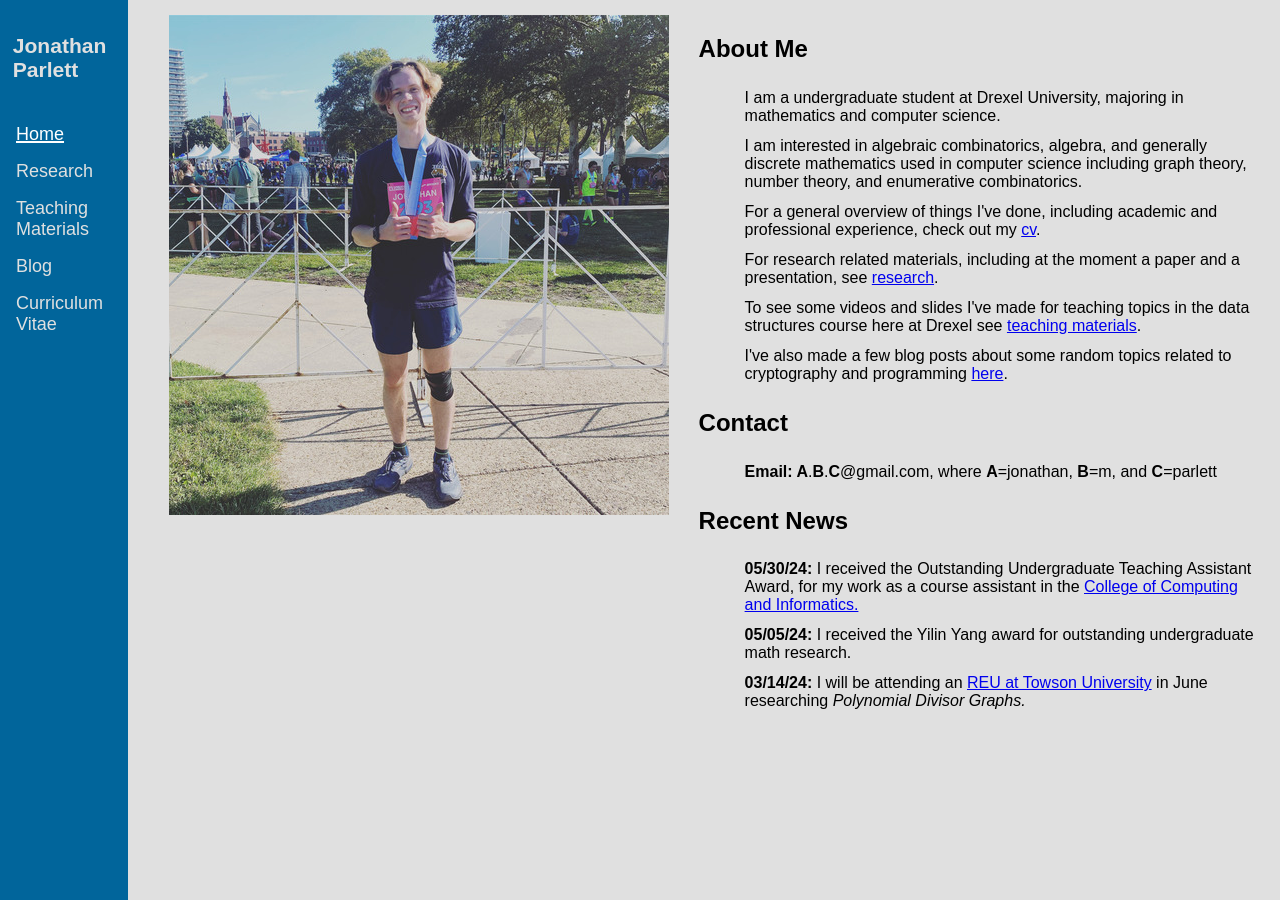
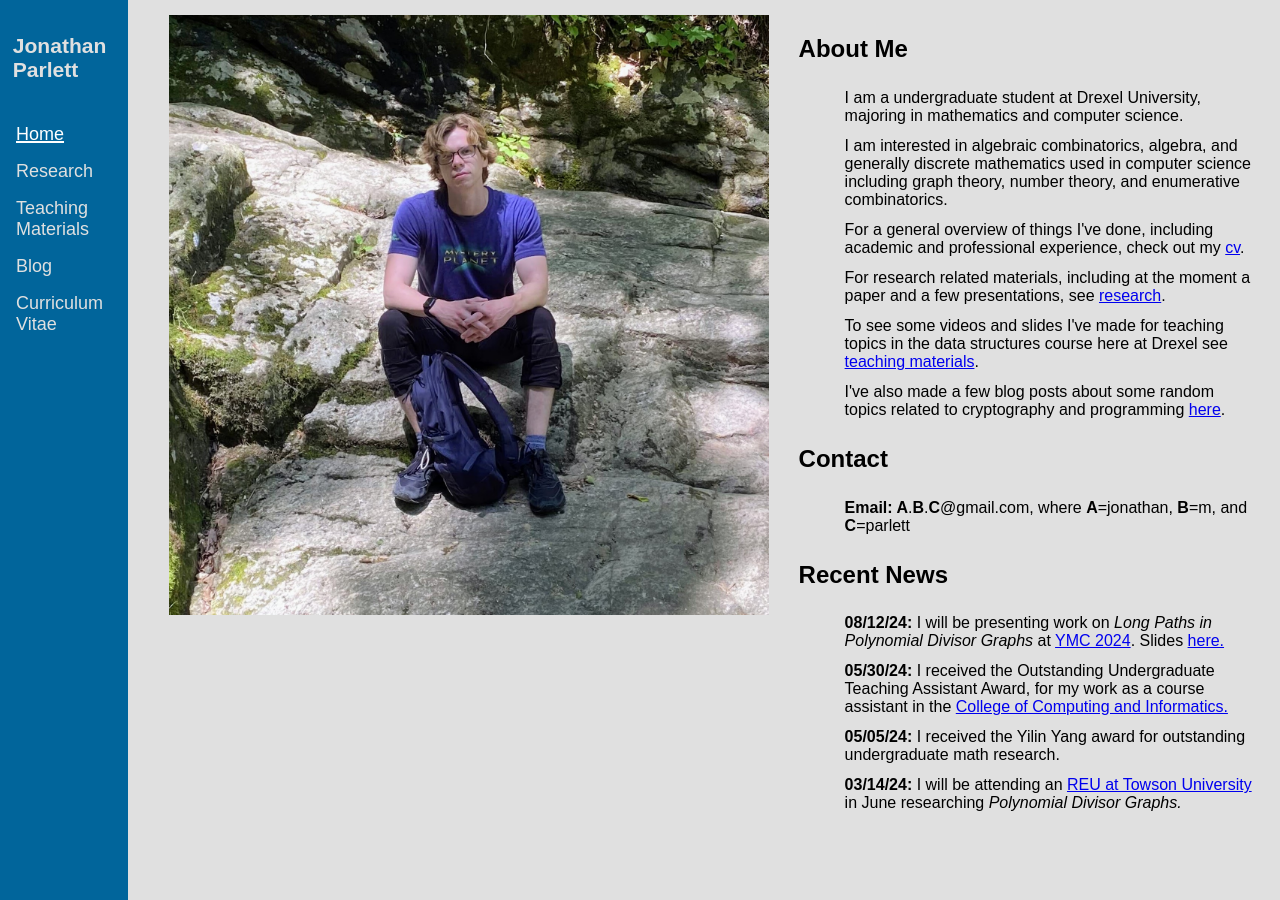
Before and after one commit to jmparlett/jmparlett.github.io, a Jekyll site: the page built from _pages/index.html, in a window 1280 px wide. Built offline with Jekyll 4.4.1, drawn with Linux system fonts in a browser that asks for light colours.

Commit message:
added ymc2024 presentation and changed photo

```diff
--- a/_pages/index.html
+++ b/_pages/index.html
@@ -19,7 +19,7 @@ id: home
             <!-- <center><h1>Jonathan Parlett</h1></center> -->
     <div class="row">
         <div id="about_me_l" class="left_col"> <!--Picture + useful links-->
-            <img src="{{ "/_data/home_data/jmp_PDR.jpg" | relative_url }}", width="500", height="500">
+            <img src="{{ "/_data/home_data/jmp_hike.jpg" | relative_url }}", width="600", height="600">
         </div>
         <div class="right_col" id="about_me_r">
             <h2>About Me</h2>
@@ -27,7 +27,7 @@ id: home
                 <li>I am a undergraduate student at Drexel University, majoring in mathematics and computer science.</li>
                 <li>I am interested in algebraic combinatorics, algebra, and generally discrete mathematics used in computer science including graph theory, number theory, and enumerative combinatorics.</li>
                 <li>For a general overview of things I've done, including academic and professional experience, check out my <a href="{{ "/_data/documents/curriculum_vitae.pdf" | relative_url}}">cv</a>.</li>
-                <li>For research related materials, including at the moment a paper and a presentation, see <a href="/research">research</a>.</li>
+                <li>For research related materials, including at the moment a paper and a few presentations, see <a href="/research">research</a>.</li>
                 <li>To see some videos and slides I've made for teaching topics in the data structures course here at Drexel see <a href="/teaching_materials">teaching materials</a>.</li>
                 <li>I've also made a few blog posts about some random topics related to cryptography and programming <a href="/blog">here</a>.</li>
             </ul>
@@ -38,6 +38,7 @@ id: home
             </ul>
             <h2>Recent News</h2>
             <ul>
+                <li><b>08/12/24: </b>I will be presenting work on <em>Long Paths in Polynomial Divisor Graphs</em> at <a href="https://ymc.osu.edu/about">YMC 2024</a>. Slides <a href="{{ "/_data/documents/long_paths_YMC2024_presentation.pdf" | relative_url }}">here.</a></li>
                 <li><b>05/30/24: </b>I received the Outstanding Undergraduate Teaching Assistant Award, for my work as a course assistant in the <a href="https://drexel.edu/cci/">College of Computing and Informatics.</a></li>
                 <li><b>05/05/24: </b>I received the Yilin Yang award for outstanding undergraduate math research.</li>
                 <li><b>03/14/24: </b>I will be attending an <a href="https://tigerweb.towson.edu/ccornwell/REU/">REU at Towson University</a> in June researching <em>Polynomial Divisor Graphs.</em></li>
--- a/_pages/research.markdown
+++ b/_pages/research.markdown
@@ -13,7 +13,10 @@ id: research
 
 # Presentations
 <ul>
+    <li class="pub"> Jay Calkins, Nicole Froitzheim, Jonathan Parlett,
+Kayla Traxler - <b>Long Paths in Polynomial Divisor Graphs</b> - <a href="https://ymc.osu.edu/sites/default/files/2024-08/YMC_2024-2.pdf">Abstract of Talk</a>, <a href="{{ "/_data/documents/long_paths_YMC2024_presentation.pdf" | relative_url }}">Slides</a> </li>
+
 {% for pres in site.data.presentations%}
-    <li class="pub"> {{ pres.name }} - <a href="{{ pres.link}}">{{ pres.link }}</a> </li>
+    <li class="pub"> Jonathan Parlett - <b>{{ pres.name }}</b> - <a href="{{ pres.link}}">{{ pres.link }}</a> </li>
 {% endfor %}
 </ul>
```
Also changed, not shown: _data/home_data/jmp_hike.jpg (added), _data/presentations.yml (line endings or trailing spaces), 1 other file.
